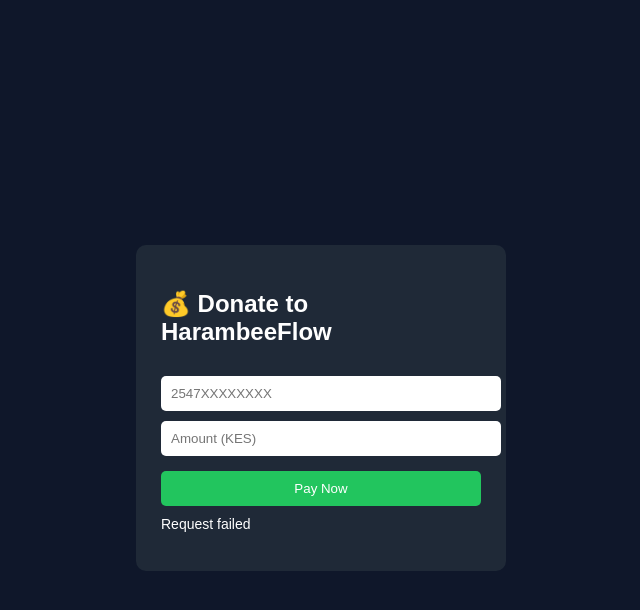
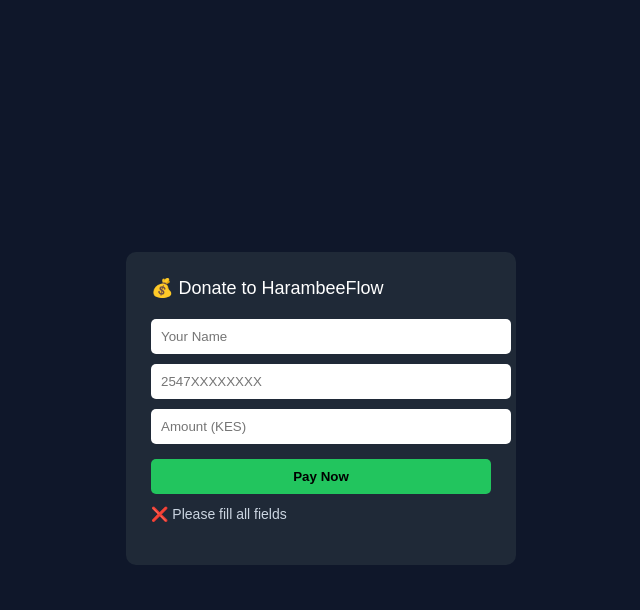
Before and after one commit to rrmayore/harambeeflow-backend, a website: page donate.html in a window 1280 px wide. Both pictures are taken after a click on the button "Pay Now". Shown: the whole page, without its empty margins (319-959 px from the left). Drawn offline with Linux system fonts and the light colour scheme; no server answers.

Commit message:
Update donate.html

```diff
--- a/donate.html
+++ b/donate.html
@@ -18,7 +18,7 @@
       background: #1f2937;
       padding: 25px;
       border-radius: 10px;
-      width: 320px;
+      width: 340px;
     }
 
     input {
@@ -35,14 +35,27 @@
       margin-top: 15px;
       border: none;
       background: #22c55e;
-      color: white;
+      color: black;
+      font-weight: bold;
       border-radius: 5px;
       cursor: pointer;
     }
 
+    button:disabled {
+      background: #64748b;
+      cursor: not-allowed;
+    }
+
     #msg {
-      margin-top: 10px;
+      margin-top: 12px;
       font-size: 14px;
+      color: #cbd5e1;
+      min-height: 20px;
+    }
+
+    .title {
+      font-size: 18px;
+      margin-bottom: 10px;
     }
   </style>
 </head>
@@ -50,12 +63,14 @@
 <body>
 
 <div class="box">
-  <h2>💰 Donate to HarambeeFlow</h2>
 
+  <div class="title">💰 Donate to HarambeeFlow</div>
+
+  <input id="name" placeholder="Your Name">
   <input id="phone" placeholder="2547XXXXXXXX">
   <input id="amount" placeholder="Amount (KES)">
 
-  <button onclick="pay()">Pay Now</button>
+  <button id="btn" onclick="pay()">Pay Now</button>
 
   <p id="msg"></p>
 </div>
@@ -63,11 +78,19 @@
 <script>
 async function pay() {
 
-  const phone = document.getElementById("phone").value;
-  const amount = document.getElementById("amount").value;
+  const name = document.getElementById("name").value.trim();
+  const phone = document.getElementById("phone").value.trim();
+  const amount = document.getElementById("amount").value.trim();
   const msg = document.getElementById("msg");
+  const btn = document.getElementById("btn");
+
+  if (!name || !phone || !amount) {
+    msg.innerText = "❌ Please fill all fields";
+    return;
+  }
 
   msg.innerText = "Processing STK Push...";
+  btn.disabled = true;
 
   try {
     const res = await fetch("https://harambeeflow-backend.onrender.com/stkpush", {
@@ -76,6 +99,7 @@
         "Content-Type": "application/json"
       },
       body: JSON.stringify({
+        name,
         phone,
         amount
       })
@@ -84,14 +108,16 @@
     const data = await res.json();
 
     if (data.error) {
-      msg.innerText = "Error: " + data.error;
+      msg.innerText = "❌ Error: " + data.error;
     } else {
       msg.innerText = "✔ STK Push sent. Check your phone.";
     }
 
   } catch (err) {
-    msg.innerText = "Request failed";
+    msg.innerText = "❌ Network error. Try again.";
   }
+
+  btn.disabled = false;
 }
 </script>
 
```
